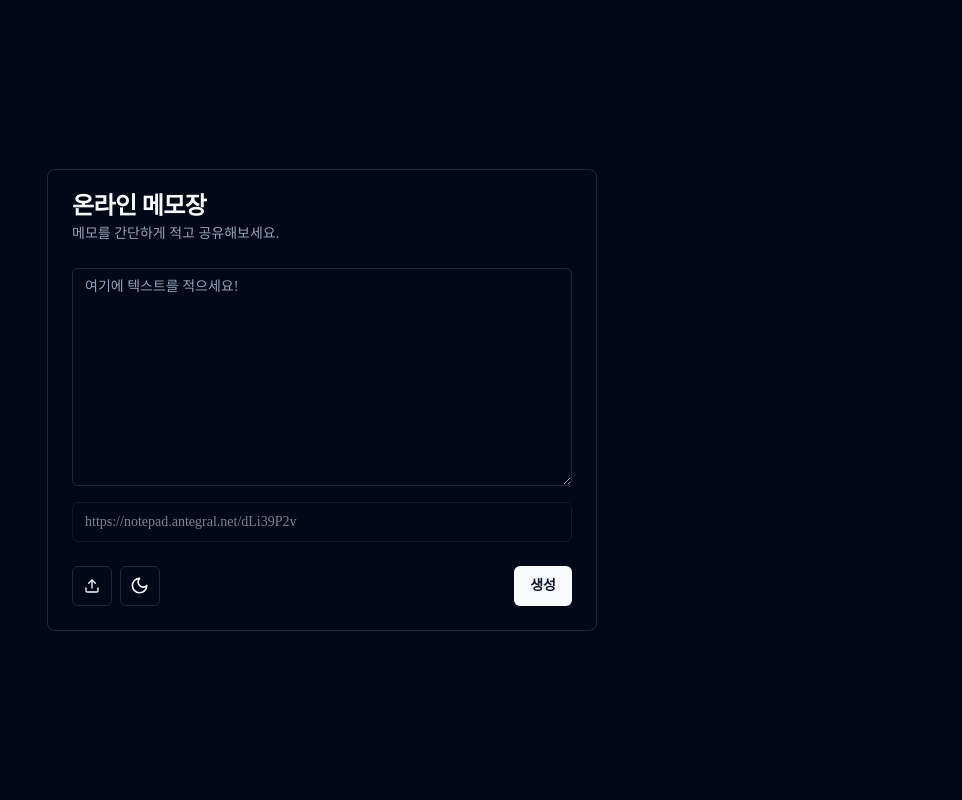
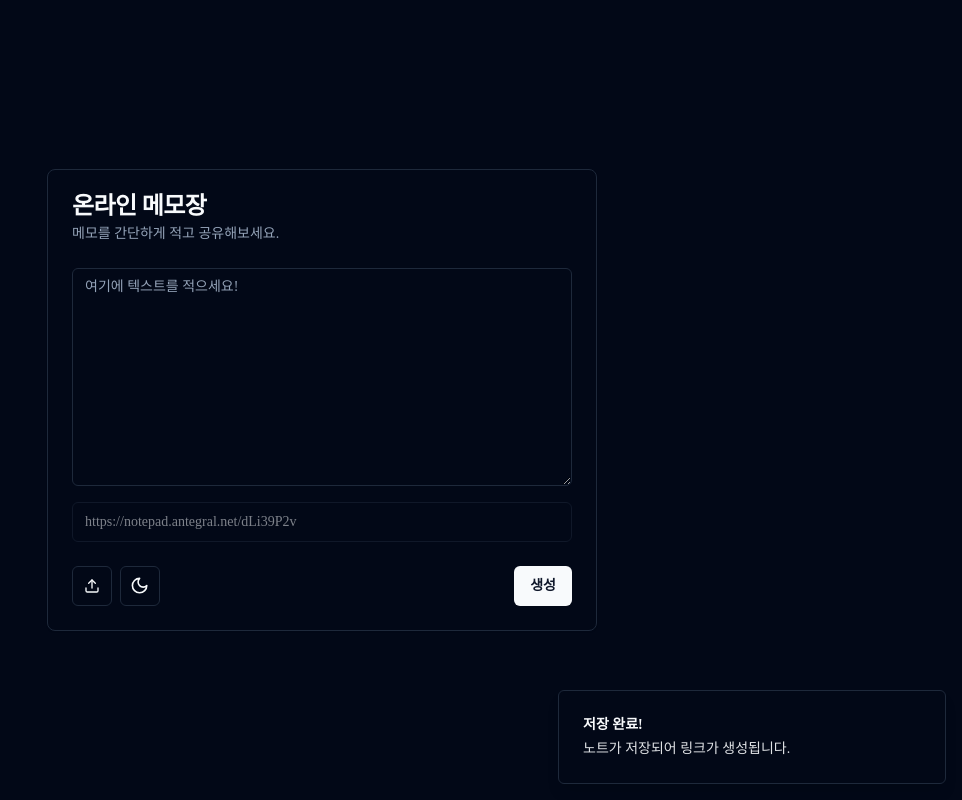
Before and after one commit to antegral/draw-api-fe, a React (Vite) app: page / in a window 1280 px wide. Both pictures are taken after a click on the button "생성". Shown: the whole page, without its empty margins (318-1280 px from the left). Built offline with nearby package versions, Linux system fonts and the light colour scheme.

Commit message:
Add: toast notification

```diff
--- a/package.json
+++ b/package.json
@@ -13,6 +13,7 @@
     "@radix-ui/react-dropdown-menu": "^2.0.6",
     "@radix-ui/react-label": "^2.0.2",
     "@radix-ui/react-slot": "^1.0.2",
+    "@radix-ui/react-toast": "^1.1.5",
     "@radix-ui/react-tooltip": "^1.0.7",
     "class-variance-authority": "^0.7.0",
     "clsx": "^2.1.1",
--- a/src/App.tsx
+++ b/src/App.tsx
@@ -1,5 +1,6 @@
 import "./App.css";
 import { ThemeProvider } from "./components/ui/theme-provider";
+import { Toaster } from "./components/ui/toaster";
 import Notepad from "./notepad";
 
 function App() {
@@ -7,6 +8,7 @@
     <>
       <ThemeProvider defaultTheme="dark" storageKey="vite-ui-theme">
         <Notepad />
+        <Toaster />
       </ThemeProvider>
     </>
   );
--- /dev/null
+++ b/src/components/ui/toast.tsx
@@ -0,0 +1,127 @@
+import * as React from "react"
+import * as ToastPrimitives from "@radix-ui/react-toast"
+import { cva, type VariantProps } from "class-variance-authority"
+import { X } from "lucide-react"
+
+import { cn } from "@/lib/utils"
+
+const ToastProvider = ToastPrimitives.Provider
+
+const ToastViewport = React.forwardRef<
+  React.ElementRef<typeof ToastPrimitives.Viewport>,
+  React.ComponentPropsWithoutRef<typeof ToastPrimitives.Viewport>
+>(({ className, ...props }, ref) => (
+  <ToastPrimitives.Viewport
+    ref={ref}
+    className={cn(
+      "fixed top-0 z-[100] flex max-h-screen w-full flex-col-reverse p-4 sm:bottom-0 sm:right-0 sm:top-auto sm:flex-col md:max-w-[420px]",
+      className
+    )}
+    {...props}
+  />
+))
+ToastViewport.displayName = ToastPrimitives.Viewport.displayName
+
+const toastVariants = cva(
+  "group pointer-events-auto relative flex w-full items-center justify-between space-x-4 overflow-hidden rounded-md border p-6 pr-8 shadow-lg transition-all data-[swipe=cancel]:translate-x-0 data-[swipe=end]:translate-x-[var(--radix-toast-swipe-end-x)] data-[swipe=move]:translate-x-[var(--radix-toast-swipe-move-x)] data-[swipe=move]:transition-none data-[state=open]:animate-in data-[state=closed]:animate-out data-[swipe=end]:animate-out data-[state=closed]:fade-out-80 data-[state=closed]:slide-out-to-right-full data-[state=open]:slide-in-from-top-full data-[state=open]:sm:slide-in-from-bottom-full",
+  {
+    variants: {
+      variant: {
+        default: "border bg-background text-foreground",
+        destructive:
+          "destructive group border-destructive bg-destructive text-destructive-foreground",
+      },
+    },
+    defaultVariants: {
+      variant: "default",
+    },
+  }
+)
+
+const Toast = React.forwardRef<
+  React.ElementRef<typeof ToastPrimitives.Root>,
+  React.ComponentPropsWithoutRef<typeof ToastPrimitives.Root> &
+    VariantProps<typeof toastVariants>
+>(({ className, variant, ...props }, ref) => {
+  return (
+    <ToastPrimitives.Root
+      ref={ref}
+      className={cn(toastVariants({ variant }), className)}
+      {...props}
+    />
+  )
+})
+Toast.displayName = ToastPrimitives.Root.displayName
+
+const ToastAction = React.forwardRef<
+  React.ElementRef<typeof ToastPrimitives.Action>,
+  React.ComponentPropsWithoutRef<typeof ToastPrimitives.Action>
+>(({ className, ...props }, ref) => (
+  <ToastPrimitives.Action
+    ref={ref}
+    className={cn(
+      "inline-flex h-8 shrink-0 items-center justify-center rounded-md border bg-transparent px-3 text-sm font-medium ring-offset-background transition-colors hover:bg-secondary focus:outline-none focus:ring-2 focus:ring-ring focus:ring-offset-2 disabled:pointer-events-none disabled:opacity-50 group-[.destructive]:border-muted/40 group-[.destructive]:hover:border-destructive/30 group-[.destructive]:hover:bg-destructive group-[.destructive]:hover:text-destructive-foreground group-[.destructive]:focus:ring-destructive",
+      className
+    )}
+    {...props}
+  />
+))
+ToastAction.displayName = ToastPrimitives.Action.displayName
+
+const ToastClose = React.forwardRef<
+  React.ElementRef<typeof ToastPrimitives.Close>,
+  React.ComponentPropsWithoutRef<typeof ToastPrimitives.Close>
+>(({ className, ...props }, ref) => (
+  <ToastPrimitives.Close
+    ref={ref}
+    className={cn(
+      "absolute right-2 top-2 rounded-md p-1 text-foreground/50 opacity-0 transition-opacity hover:text-foreground focus:opacity-100 focus:outline-none focus:ring-2 group-hover:opacity-100 group-[.destructive]:text-red-300 group-[.destructive]:hover:text-red-50 group-[.destructive]:focus:ring-red-400 group-[.destructive]:focus:ring-offset-red-600",
+      className
+    )}
+    toast-close=""
+    {...props}
+  >
+    <X className="h-4 w-4" />
+  </ToastPrimitives.Close>
+))
+ToastClose.displayName = ToastPrimitives.Close.displayName
+
+const ToastTitle = React.forwardRef<
+  React.ElementRef<typeof ToastPrimitives.Title>,
+  React.ComponentPropsWithoutRef<typeof ToastPrimitives.Title>
+>(({ className, ...props }, ref) => (
+  <ToastPrimitives.Title
+    ref={ref}
+    className={cn("text-sm font-semibold", className)}
+    {...props}
+  />
+))
+ToastTitle.displayName = ToastPrimitives.Title.displayName
+
+const ToastDescription = React.forwardRef<
+  React.ElementRef<typeof ToastPrimitives.Description>,
+  React.ComponentPropsWithoutRef<typeof ToastPrimitives.Description>
+>(({ className, ...props }, ref) => (
+  <ToastPrimitives.Description
+    ref={ref}
+    className={cn("text-sm opacity-90", className)}
+    {...props}
+  />
+))
+ToastDescription.displayName = ToastPrimitives.Description.displayName
+
+type ToastProps = React.ComponentPropsWithoutRef<typeof Toast>
+
+type ToastActionElement = React.ReactElement<typeof ToastAction>
+
+export {
+  type ToastProps,
+  type ToastActionElement,
+  ToastProvider,
+  ToastViewport,
+  Toast,
+  ToastTitle,
+  ToastDescription,
+  ToastClose,
+  ToastAction,
+}
--- /dev/null
+++ b/src/components/ui/toaster.tsx
@@ -0,0 +1,33 @@
+import {
+  Toast,
+  ToastClose,
+  ToastDescription,
+  ToastProvider,
+  ToastTitle,
+  ToastViewport,
+} from "@/components/ui/toast"
+import { useToast } from "@/components/ui/use-toast"
+
+export function Toaster() {
+  const { toasts } = useToast()
+
+  return (
+    <ToastProvider>
+      {toasts.map(function ({ id, title, description, action, ...props }) {
+        return (
+          <Toast key={id} {...props}>
+            <div className="grid gap-1">
+              {title && <ToastTitle>{title}</ToastTitle>}
+              {description && (
+                <ToastDescription>{description}</ToastDescription>
+              )}
+            </div>
+            {action}
+            <ToastClose />
+          </Toast>
+        )
+      })}
+      <ToastViewport />
+    </ToastProvider>
+  )
+}
--- /dev/null
+++ b/src/components/ui/use-toast.ts
@@ -0,0 +1,192 @@
+// Inspired by react-hot-toast library
+import * as React from "react"
+
+import type {
+  ToastActionElement,
+  ToastProps,
+} from "@/components/ui/toast"
+
+const TOAST_LIMIT = 1
+const TOAST_REMOVE_DELAY = 1000000
+
+type ToasterToast = ToastProps & {
+  id: string
+  title?: React.ReactNode
+  description?: React.ReactNode
+  action?: ToastActionElement
+}
+
+const actionTypes = {
+  ADD_TOAST: "ADD_TOAST",
+  UPDATE_TOAST: "UPDATE_TOAST",
+  DISMISS_TOAST: "DISMISS_TOAST",
+  REMOVE_TOAST: "REMOVE_TOAST",
+} as const
+
+let count = 0
+
+function genId() {
+  count = (count + 1) % Number.MAX_SAFE_INTEGER
+  return count.toString()
+}
+
+type ActionType = typeof actionTypes
+
+type Action =
+  | {
+      type: ActionType["ADD_TOAST"]
+      toast: ToasterToast
+    }
+  | {
+      type: ActionType["UPDATE_TOAST"]
+      toast: Partial<ToasterToast>
+    }
+  | {
+      type: ActionType["DISMISS_TOAST"]
+      toastId?: ToasterToast["id"]
+    }
+  | {
+      type: ActionType["REMOVE_TOAST"]
+      toastId?: ToasterToast["id"]
+    }
+
+interface State {
+  toasts: ToasterToast[]
+}
+
+const toastTimeouts = new Map<string, ReturnType<typeof setTimeout>>()
+
+const addToRemoveQueue = (toastId: string) => {
+  if (toastTimeouts.has(toastId)) {
+    return
+  }
+
+  const timeout = setTimeout(() => {
+    toastTimeouts.delete(toastId)
+    dispatch({
+      type: "REMOVE_TOAST",
+      toastId: toastId,
+    })
+  }, TOAST_REMOVE_DELAY)
+
+  toastTimeouts.set(toastId, timeout)
+}
+
+export const reducer = (state: State, action: Action): State => {
+  switch (action.type) {
+    case "ADD_TOAST":
+      return {
+        ...state,
+        toasts: [action.toast, ...state.toasts].slice(0, TOAST_LIMIT),
+      }
+
+    case "UPDATE_TOAST":
+      return {
+        ...state,
+        toasts: state.toasts.map((t) =>
+          t.id === action.toast.id ? { ...t, ...action.toast } : t
+        ),
+      }
+
+    case "DISMISS_TOAST": {
+      const { toastId } = action
+
+      // ! Side effects ! - This could be extracted into a dismissToast() action,
+      // but I'll keep it here for simplicity
+      if (toastId) {
+        addToRemoveQueue(toastId)
+      } else {
+        state.toasts.forEach((toast) => {
+          addToRemoveQueue(toast.id)
+        })
+      }
+
+      return {
+        ...state,
+        toasts: state.toasts.map((t) =>
+          t.id === toastId || toastId === undefined
+            ? {
+                ...t,
+                open: false,
+              }
+            : t
+        ),
+      }
+    }
+    case "REMOVE_TOAST":
+      if (action.toastId === undefined) {
+        return {
+          ...state,
+          toasts: [],
+        }
+      }
+      return {
+        ...state,
+        toasts: state.toasts.filter((t) => t.id !== action.toastId),
+      }
+  }
+}
+
+const listeners: Array<(state: State) => void> = []
+
+let memoryState: State = { toasts: [] }
+
+function dispatch(action: Action) {
+  memoryState = reducer(memoryState, action)
+  listeners.forEach((listener) => {
+    listener(memoryState)
+  })
+}
+
+type Toast = Omit<ToasterToast, "id">
+
+function toast({ ...props }: Toast) {
+  const id = genId()
+
+  const update = (props: ToasterToast) =>
+    dispatch({
+      type: "UPDATE_TOAST",
+      toast: { ...props, id },
+    })
+  const dismiss = () => dispatch({ type: "DISMISS_TOAST", toastId: id })
+
+  dispatch({
+    type: "ADD_TOAST",
+    toast: {
+      ...props,
+      id,
+      open: true,
+      onOpenChange: (open) => {
+        if (!open) dismiss()
+      },
+    },
+  })
+
+  return {
+    id: id,
+    dismiss,
+    update,
+  }
+}
+
+function useToast() {
+  const [state, setState] = React.useState<State>(memoryState)
+
+  React.useEffect(() => {
+    listeners.push(setState)
+    return () => {
+      const index = listeners.indexOf(setState)
+      if (index > -1) {
+        listeners.splice(index, 1)
+      }
+    }
+  }, [state])
+
+  return {
+    ...state,
+    toast,
+    dismiss: (toastId?: string) => dispatch({ type: "DISMISS_TOAST", toastId }),
+  }
+}
+
+export { useToast, toast }
--- a/src/notepad.tsx
+++ b/src/notepad.tsx
@@ -13,9 +13,11 @@
 import { Input } from "@/components/ui/input";
 import { ModeToggle } from "./components/ui/mode-toggle";
 import { Upload } from "lucide-react";
+import { toast } from "./components/ui/use-toast";
 
 const Notepad = () => {
   const [note, setNote] = useState("");
+  const [link, setLink] = useState("");
 
   // Load saved note from local storage on component mount
   useEffect(() => {
@@ -28,7 +30,13 @@
   // Save note to local storage
   const saveNote = () => {
     localStorage.setItem("note", note);
-    alert("Note saved!");
+
+    toast({
+      title: "저장 완료!",
+      description: "노트가 저장되어 링크가 생성됩니다.",
+    });
+
+    setLink("https://notepad.antegral.net/dLi39P2v");
   };
 
   return (
@@ -56,7 +64,7 @@
                   id="name"
                   disabled={true}
                   placeholder="생성 버튼을 누르면 여기에 링크가 표시됩니다."
-                  value={"https://notepad.antegral.net/dLi39P2v"}
+                  value={link ? link : ""}
                 />
               </div>
             </div>
```
Also changed, not shown: 1 other file (tests, documents, lock files or other folders).
